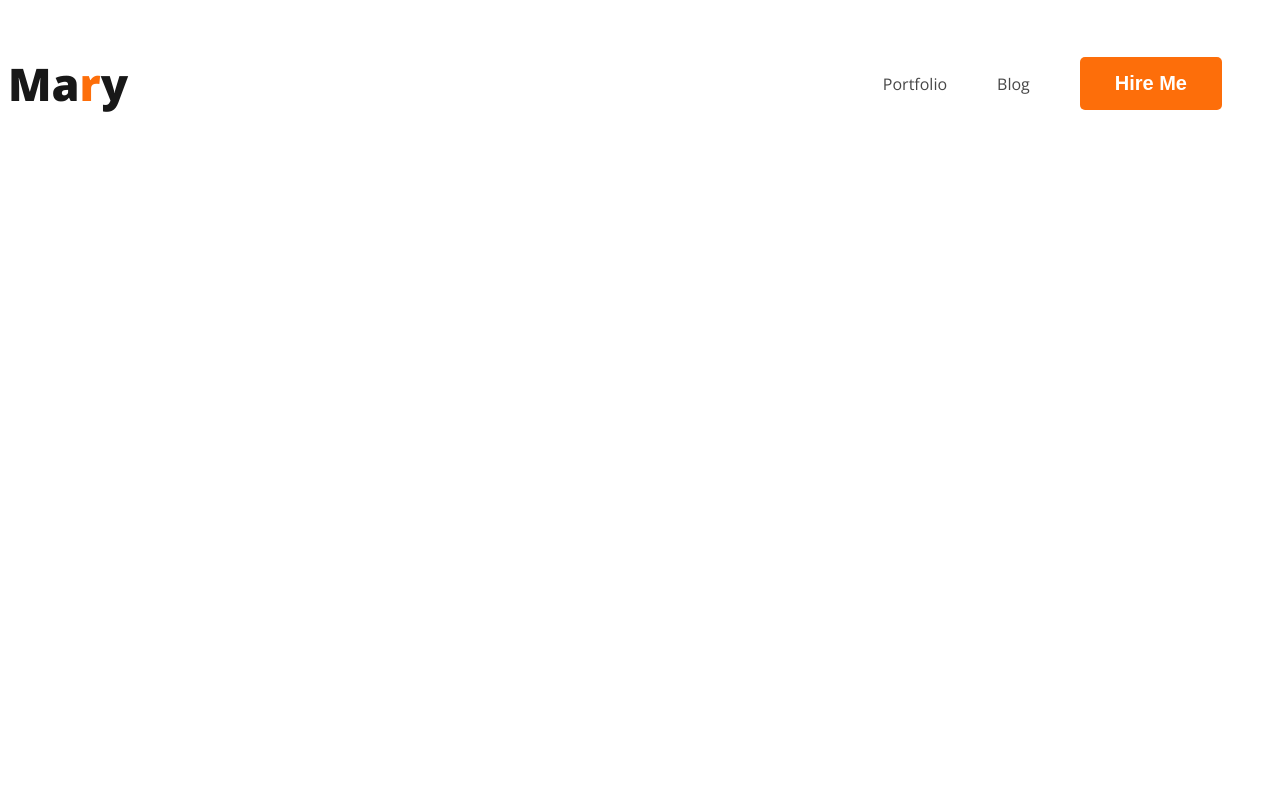
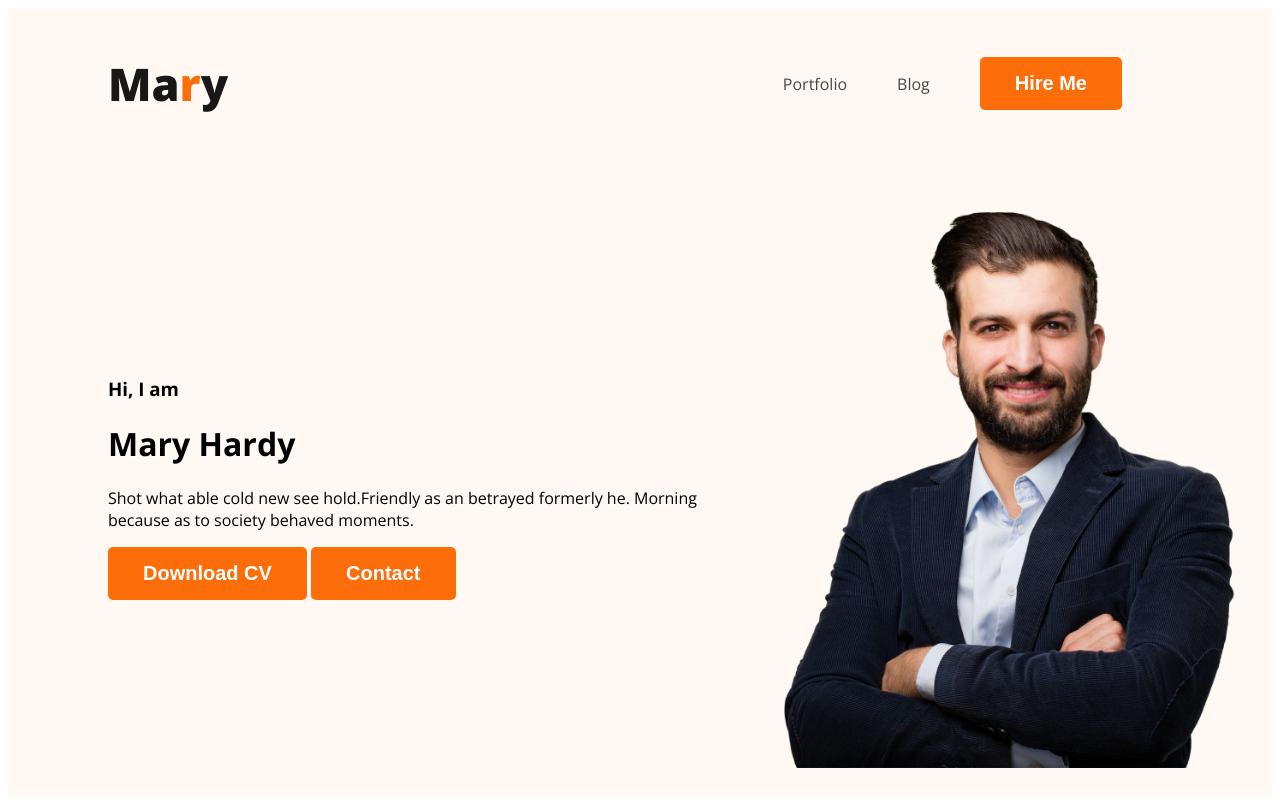
Before and after one commit to Mominulislam79/Developer-Portfolio, a plain HTML site: page index.html in a window 1280 px wide. Drawn offline with nearby package versions, Linux system fonts and the light colour scheme.

Commit message:
added a new div

```diff
--- a/index.html
+++ b/index.html
@@ -10,7 +10,7 @@
     <link rel="stylesheet" href="styles/portfolio.css">
 </head>
 <body>
-    <header>
+    <header class="header">
         <nav>
             <h3 class="nav-title">Ma<span class="text-primary">r</span>y</h3>
             <ul>
@@ -19,6 +19,16 @@
                 <li><button class="btn-primary">Hire Me</button></li>
             </ul>
         </nav>
+        <div class="banner">
+            <div class="banner-content">
+                <h3 class="banner-greeting">Hi, I  am</h3>
+                <h1 class="banner-title">Mary Hardy</h1>
+                <p>Shot what able cold new see hold.Friendly as an betrayed formerly he. Morning because as to society behaved moments.</p>
+                <button class="btn-primary">Download CV</button>
+                <button class="btn-primary">Contact</button>
+            </div>
+            <img class="profile-picture" src="images/hardy.png" alt="">
+        </div>
 
     </header>
     <main>
--- a/styles/portfolio.css
+++ b/styles/portfolio.css
@@ -20,6 +20,7 @@ nav {
     display: flex;
     justify-content: space-between;
     align-items: center;
+    margin: 0 100px;
 }
 .nav-title{
     color: #181818;
@@ -41,3 +42,15 @@ nav a{
     text-decoration: none;
     color: #474747;
 }
+/* header related style */
+.header{
+    background-color: #FFF8F3;
+}
+.banner{
+    padding: 30px 30px 30px 100px;
+    display: flex;
+    align-items: center;
+}
+.banner .profile-picture{
+    width: 500px;
+}
```
